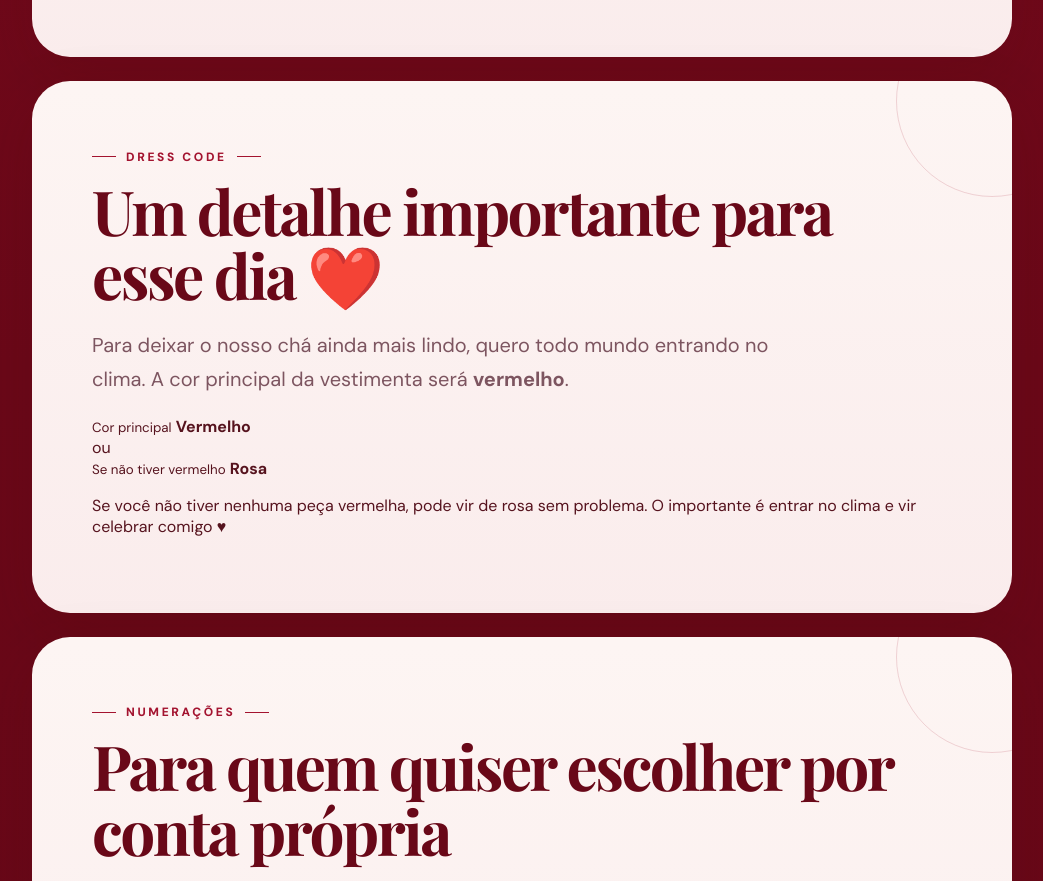
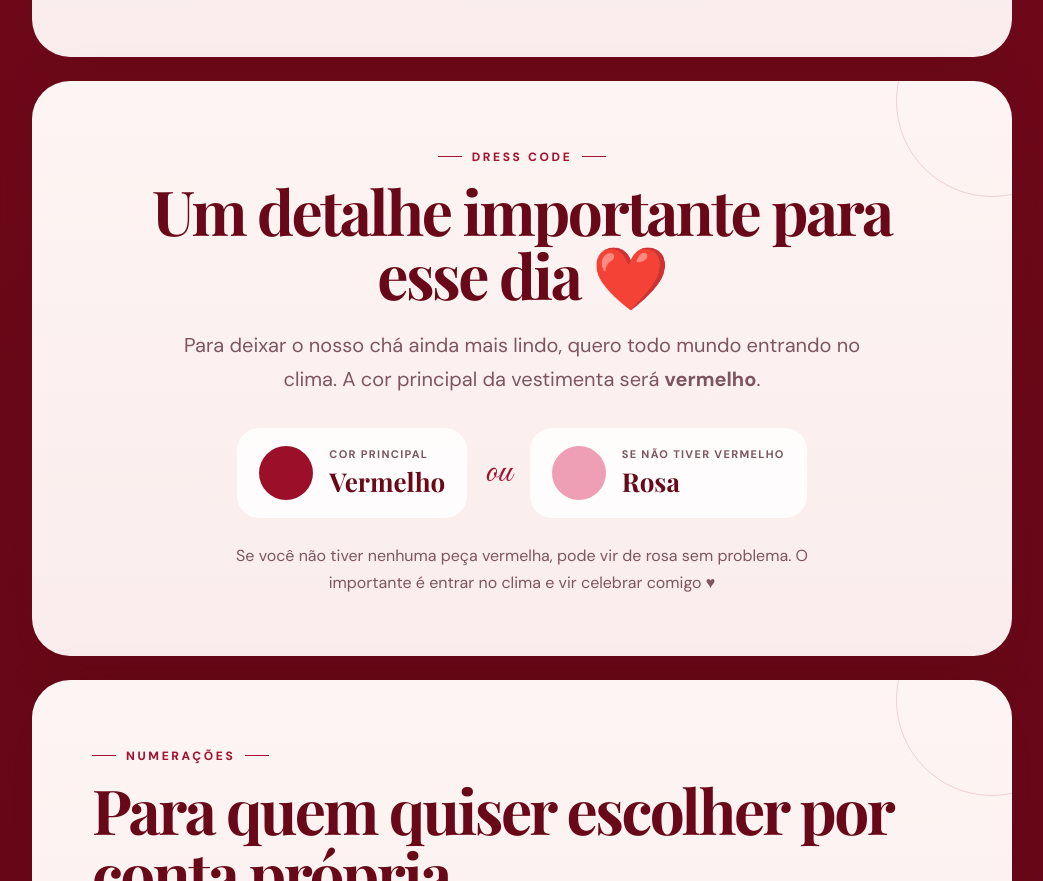
Before and after one commit to mellyssamei/chadelangeriedamel, a plain HTML site: page index.html in a window 1280 px wide. Shown: the part 2248-3129 px from the top of the page, without its empty margins (118-1161 px from the left). Drawn offline with nearby package versions, Linux system fonts and the light colour scheme; a web font is replaced by a local one.

Commit message:
Update style.css

```diff
--- a/style.css
+++ b/style.css
@@ -247,6 +247,80 @@ img {
   justify-content: center;
   flex-wrap: wrap;
   margin-top: 28px;
+}
+
+.dress-code-card {
+  text-align: center;
+}
+
+.dress-code-card .lead {
+  margin-left: auto;
+  margin-right: auto;
+}
+
+.dress-code-box {
+  display: flex;
+  align-items: center;
+  justify-content: center;
+  gap: 18px;
+  margin: 32px auto 24px;
+  flex-wrap: wrap;
+}
+
+.dress-color {
+  min-width: 230px;
+  display: flex;
+  align-items: center;
+  gap: 16px;
+  padding: 18px 22px;
+  background: rgba(255, 255, 255, 0.85);
+  border-radius: 22px;
+  text-align: left;
+}
+
+.dress-circle {
+  width: 54px;
+  height: 54px;
+  border-radius: 50%;
+  flex-shrink: 0;
+}
+
+.dress-color--red .dress-circle {
+  background: #9b1028;
+}
+
+.dress-color--pink .dress-circle {
+  background: #ef9fb5;
+}
+
+.dress-color small {
+  display: block;
+  margin-bottom: 3px;
+  color: var(--text-soft);
+  text-transform: uppercase;
+  letter-spacing: 0.12em;
+  font-size: 11px;
+  font-weight: 700;
+}
+
+.dress-color strong {
+  font-family: "Playfair Display", serif;
+  font-size: 26px;
+  color: var(--wine-900);
+}
+
+.dress-or {
+  font-family: "Great Vibes", cursive;
+  font-size: 38px;
+  color: var(--wine-700);
+}
+
+.dress-note {
+  max-width: 650px;
+  margin: 0 auto;
+  color: var(--text-soft);
+  line-height: 1.7;
+  font-size: 16px;
 }
 
 .button {
```
